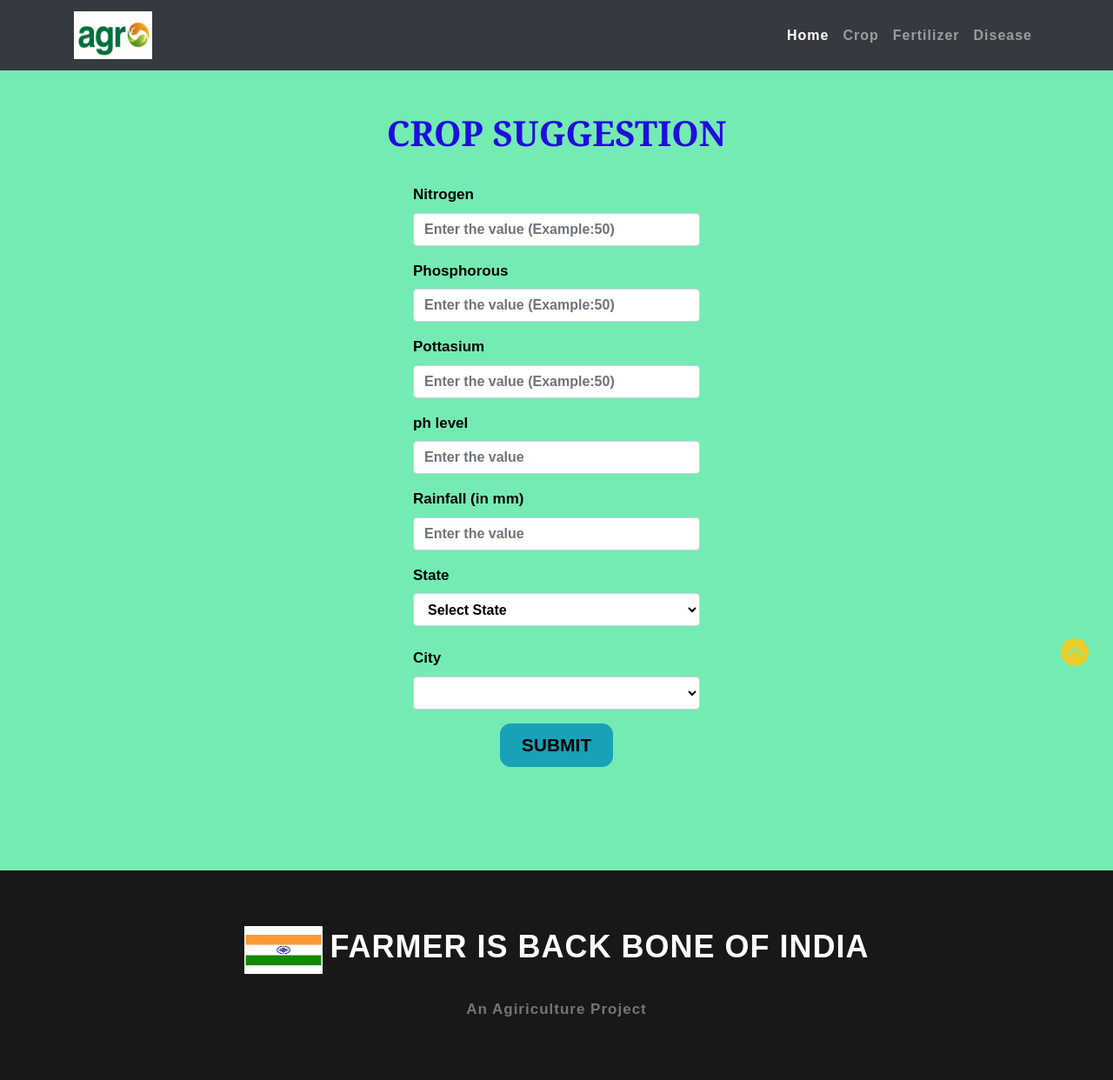
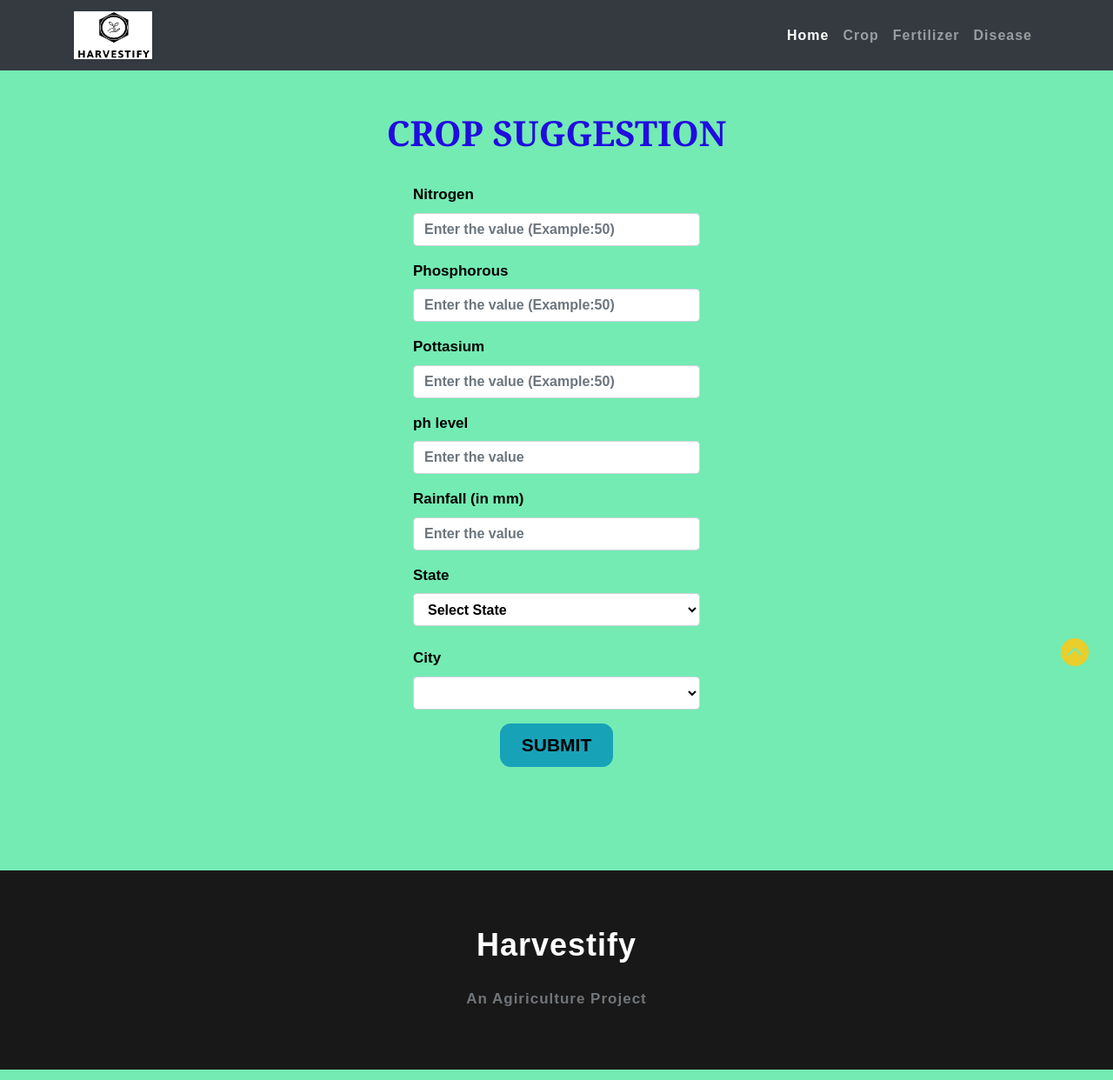
Before and after one commit to rupeshsure/farmers, a Flask app: page /crop-recommend in a window 1280 px wide. Shown: the whole page at 87% size. Run offline with Flask 2, Linux system fonts and the light colour scheme; lists and menus that the app fills with data are empty; parts of the project's set-up code (start-up, migrations or seed data) failed here and were passed over; some libraries are stand-ins or nearby versions; some web fonts are replaced.

Commit message:
Update layout.html

```diff
--- a/app/templates/layout.html
+++ b/app/templates/layout.html
@@ -92,19 +92,6 @@
 					font-size: 1.6rem;
 				}
 			}
-		@media (min-width: 1200px) {
-				html {
-					font-size: 1.2rem;
-				}
-
-				p {
-					font-size: 1.7rem;
-				}
-
-				p {
-					font-size: 1.6rem;
-				}
-			}
 
 		}
 	</style>
@@ -171,7 +158,7 @@
 	<nav class="navbar navbar-expand-lg navbar-dark bg-dark static-top" style="background-color: #1C00ff00;">
 		<div class="container">
 			<a class="navbar-brand" href="{{ url_for('home') }}">
-				<img src="{{ url_for('static', filename='images/logo.png') }}" style="width: 90px; height: 55px" alt="">
+				<img src="{{ url_for('static', filename='images/logo.jpg') }}" style="width: 90px; height: 55px" alt="">
 			</a>
 			<button class="navbar-toggler" type="button" data-toggle="collapse" data-target="#navbarResponsive"
 				aria-controls="navbarResponsive" aria-expanded="false" aria-label="Toggle navigation">
@@ -208,9 +195,8 @@
 		<div class="container py-md-3">
 			<!-- logo -->
 			<h2 class="logo2 text-center">
-				<img src="{{ url_for('static', filename='images/ind.png') }}" style="width: 90px; height: 55px" alt="">
 				<a href="{{ url_for('home') }}">
-					FARMER IS BACK BONE OF INDIA
+					Harvestify
 				</a>
 			</h2>
 			<!-- //logo -->
```
